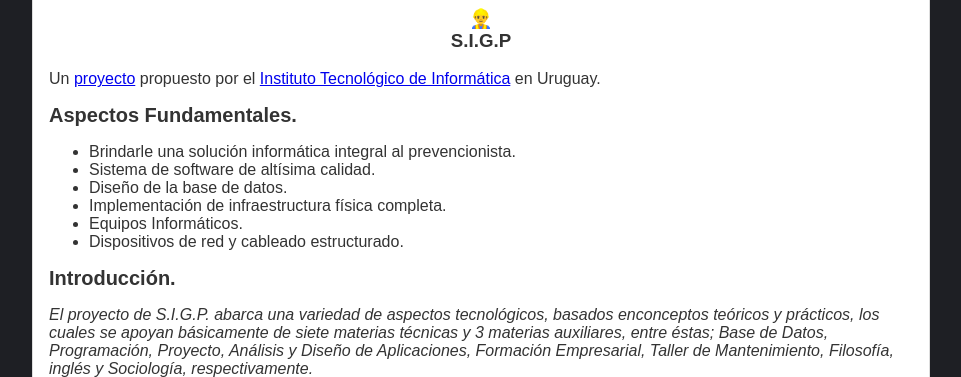
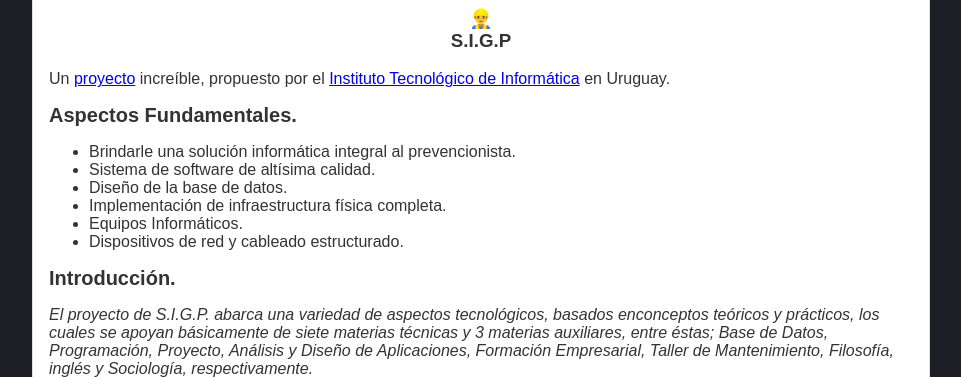
Before and after one commit to Nicolasdds/Nicolasdds.github.io, a plain HTML site: page index.html in a window 1280 px wide. Shown: the part 723-1100 px from the top of the page, without its empty margins (159-1120 px from the left). Drawn offline with Linux system fonts and the light colour scheme.

Commit message:
Update index.html

```diff
--- a/index.html
+++ b/index.html
@@ -11,7 +11,7 @@
             <div id="post">
               <p><img src="https://i.imgur.com/ITgTRHU.png" width="100%" /></p>
               <h3 align="center"><strong>👷&zwj;♂️ <br />S.I.G.P </strong></h3>
-              <p>Un <a href="http://www.iticetp.edu.uy/2/index.php/2-uncategorised/31-pautas-proyecto-3-emt-informatica-v2017">proyecto</a> propuesto por el <a href="http://www.iticetp.edu.uy/2/index.php">Instituto Tecnol&oacute;gico de Inform&aacute;tica</a> en Uruguay.</p>
+              <p>Un <a href="http://www.iticetp.edu.uy/2/index.php/2-uncategorised/31-pautas-proyecto-3-emt-informatica-v2017">proyecto</a> increíble, propuesto por el <a href="http://www.iticetp.edu.uy/2/index.php">Instituto Tecnol&oacute;gico de Inform&aacute;tica</a> en Uruguay.</p>
               <h1>Aspectos Fundamentales.</h1>
               <ul>
               <li>Brindarle una soluci&oacute;n inform&aacute;tica integral al prevencionista.</li>
```
